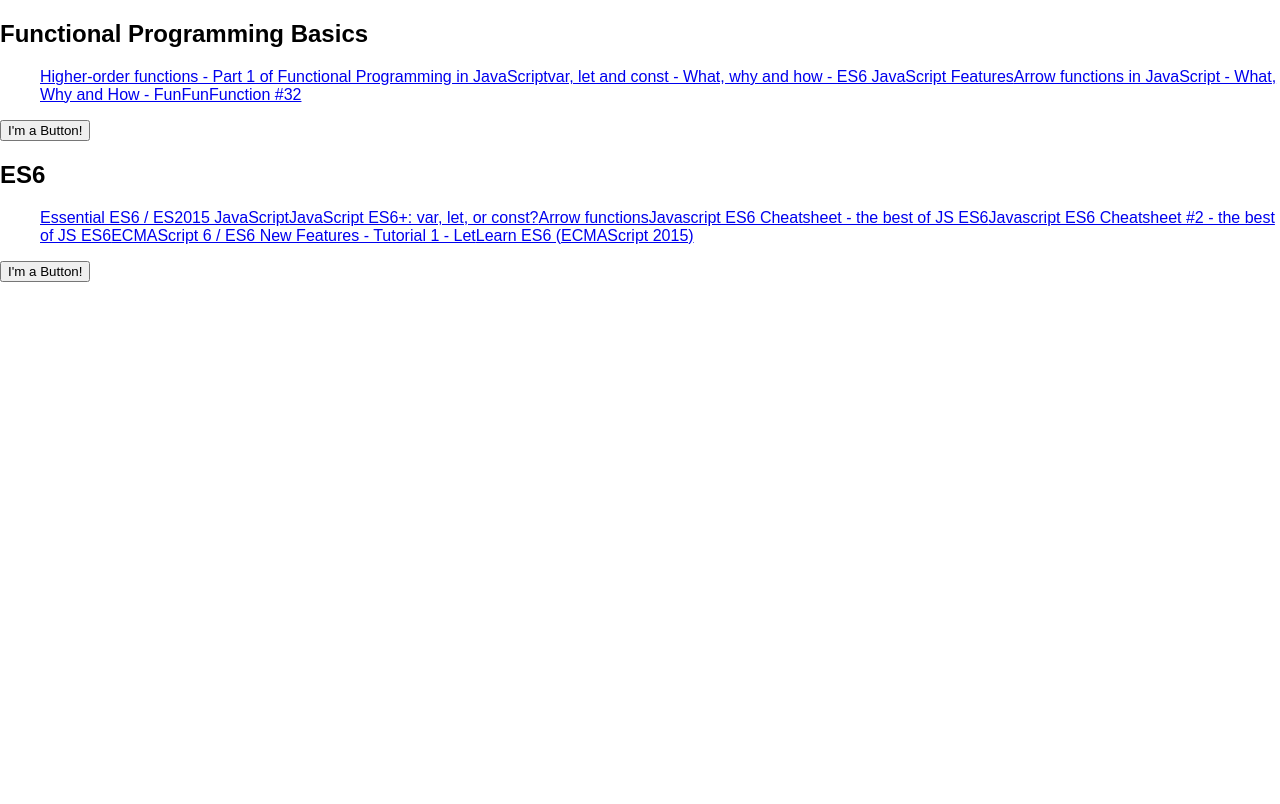
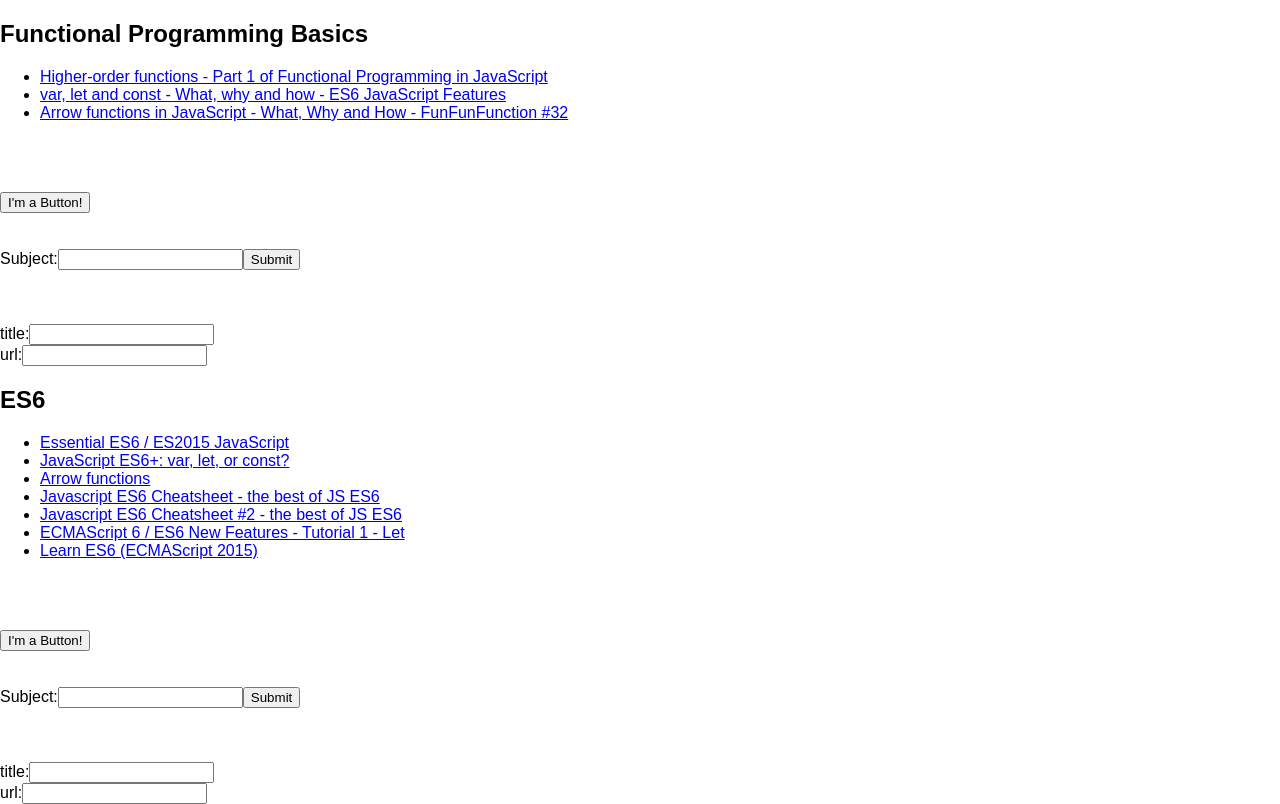
Before and after one commit to talipoo2/bookmarks, a React (Create React App) app: page / in a window 1280 px wide. Built offline with nearby package versions, Linux system fonts and the light colour scheme.

Commit message:
added two input fields one for title one for url, failing at this whole commiting every feature thing. will work on that

```diff
--- a/src/App.js
+++ b/src/App.js
@@ -2,12 +2,16 @@ import React, { Component } from 'react';
 import logo from './logo.svg';
 import './App.css';
 import Subject from './Subject';
+// import InputField from './InputField';
 // import Button from './Button';
+// import Content from './Content.json';
 
 class App extends Component {
 
   constructor() {
     super();
+
+    this.UpdateHomeWork();
 
     this.state =  { resources : [
 
@@ -65,26 +69,26 @@ class App extends Component {
   }
 
   // event handlers go here
-
+  UpdateHomeWork(title, url){
+    console.log(title, url);
+  }
 
 
   render() {
     return (
       <div>
-
-
-
         {this.state.resources.map((week) => {
 
           return (
-                <Subject items={week} />
+                <Subject items={week} callBack={this.UpdateHomeWork} />
 
             )
           }
         )}
 
+      </div>
 
-      </div>
+
     );
   }
 }
--- /dev/null
+++ b/src/InputField.js
@@ -0,0 +1,28 @@
+import React, { Component } from 'react';
+
+export default class Input extends Component {
+	constructor(props) {
+		super(props);
+		this.state = {value: ''};
+	}
+
+	// event handlers
+	  handleClick(e) {
+	  }
+
+	handleChange(event) {
+    	this.setState({value: event.target.value});
+	}
+
+	render() {
+		return(
+			<form onSubmit={this.handleSubmit}>
+		        <label>
+		          Subject:
+		          <input type="text" value={this.state.value} onChange={this.handleChange} />
+		        </label>
+		        <input type="submit" value="Submit" />
+		    </form>
+		)
+	}
+}
--- a/src/Subject.js
+++ b/src/Subject.js
@@ -8,9 +8,38 @@ export default class Subject extends Component {
 
 		this.state = {
 			isClicked: false,
-			name: 'Bananas'
+			title: '',
+			url: '',
+			value: '',
 		}
+
+		this.handleChange = this.handleChange.bind(this);
+    	this.handleSubmit = this.handleSubmit.bind(this);
+    	this.handleInputChange = this.handleInputChange.bind(this);
 	}
+
+	handleChange(event) {
+		this.setState({value: event.target.value});
+	}
+
+	handleSubmit(event) {
+		// alert('A name was submitted: ' + this.state.value);
+		event.preventDefault();
+		console.log(this.state);
+
+
+	}
+
+	handleInputChange(event) {
+	    const target = event.target;
+	    const value = target.value;
+	    const name = target.name;
+
+	    this.setState({
+	      [name]: value
+	    });
+	    console.log(this.state);
+	 }
 
 	// event handlers
 	clickSubject(e) {
@@ -20,6 +49,7 @@ export default class Subject extends Component {
       	e.currentTarget.style.color = '#FFF';
   		//e.setAttribute("class", blue); //For Most Browsers
 		// e.setAttribute("className", blue); //For IE; harmless to other browsers.
+
 	  }
 
 	countMylinks(e) {
@@ -46,12 +76,47 @@ export default class Subject extends Component {
 				<ul>
 					{this.props.items.resources.map((resource) => {
 						return(
+							<li>
 								<a href="{resource.title}">{resource.title}</a>
+							</li>
 						)}
 					)}
+				</ul>
 
-				</ul>
+				<br/><br/><br/>
+
 				<button onClick={this.handleClick}>I'm a Button!</button>
+
+				<br/><br/><br/>
+				<form onSubmit={this.handleSubmit}>
+			        <label>
+			          Subject:
+			          <input type="text" value={this.state.value} onChange={this.handleChange} />
+			        </label>
+			        <input type="submit" value="Submit" />
+			    </form>
+
+			    <br/><br/><br/>
+			    <form>
+			        <label>
+			          title:
+			          <input
+			            name="title"
+			            type="text"
+			            checked={this.state.title}
+			            onChange={this.handleInputChange} />
+			        </label>
+			        <br />
+			        <label>
+			          url:
+			          <input
+			            name="url"
+			            type="text"
+			            value={this.state.url}
+			            onChange={this.handleInputChange} />
+			        </label>
+			      </form>
+
 			</div>
 		)
 	}
```
